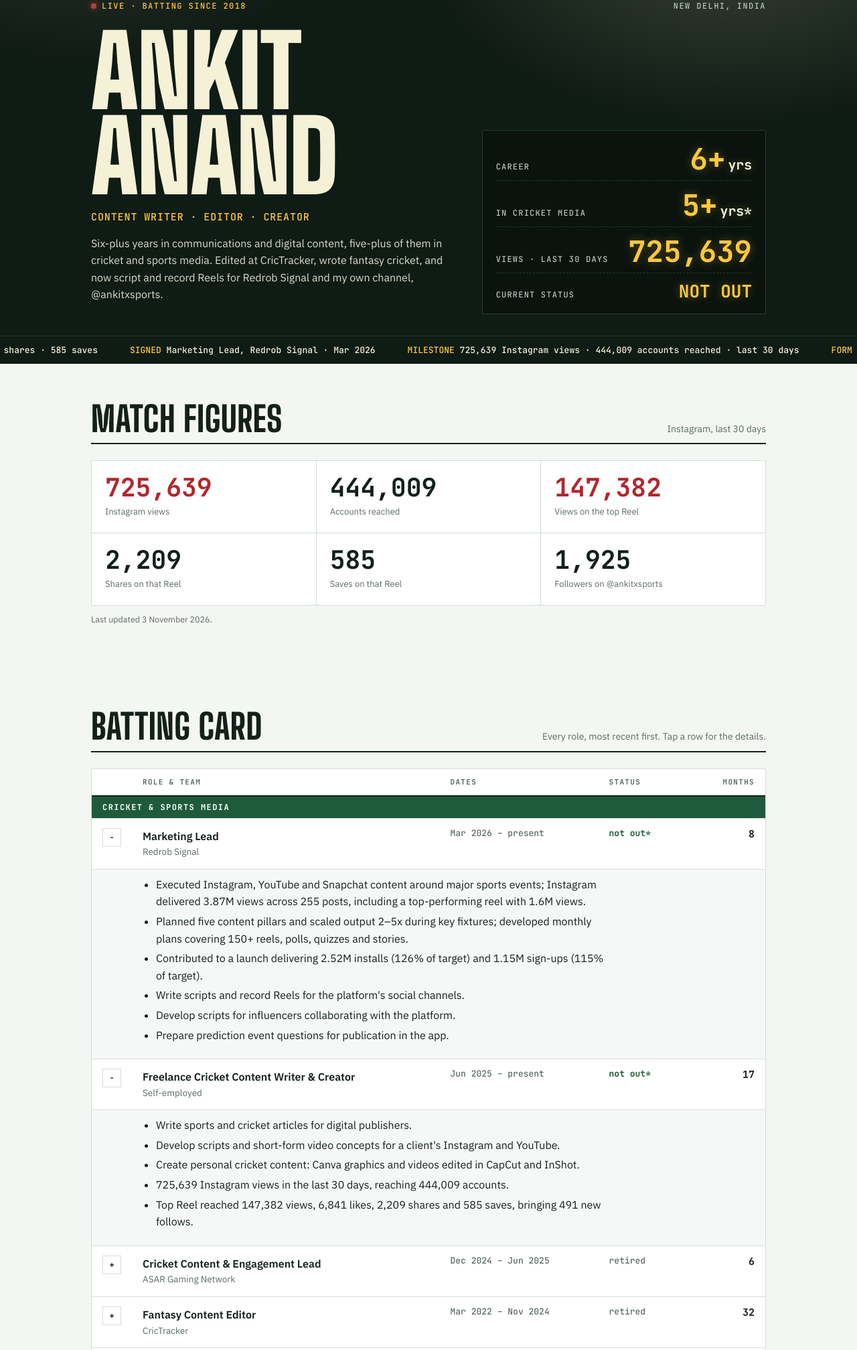
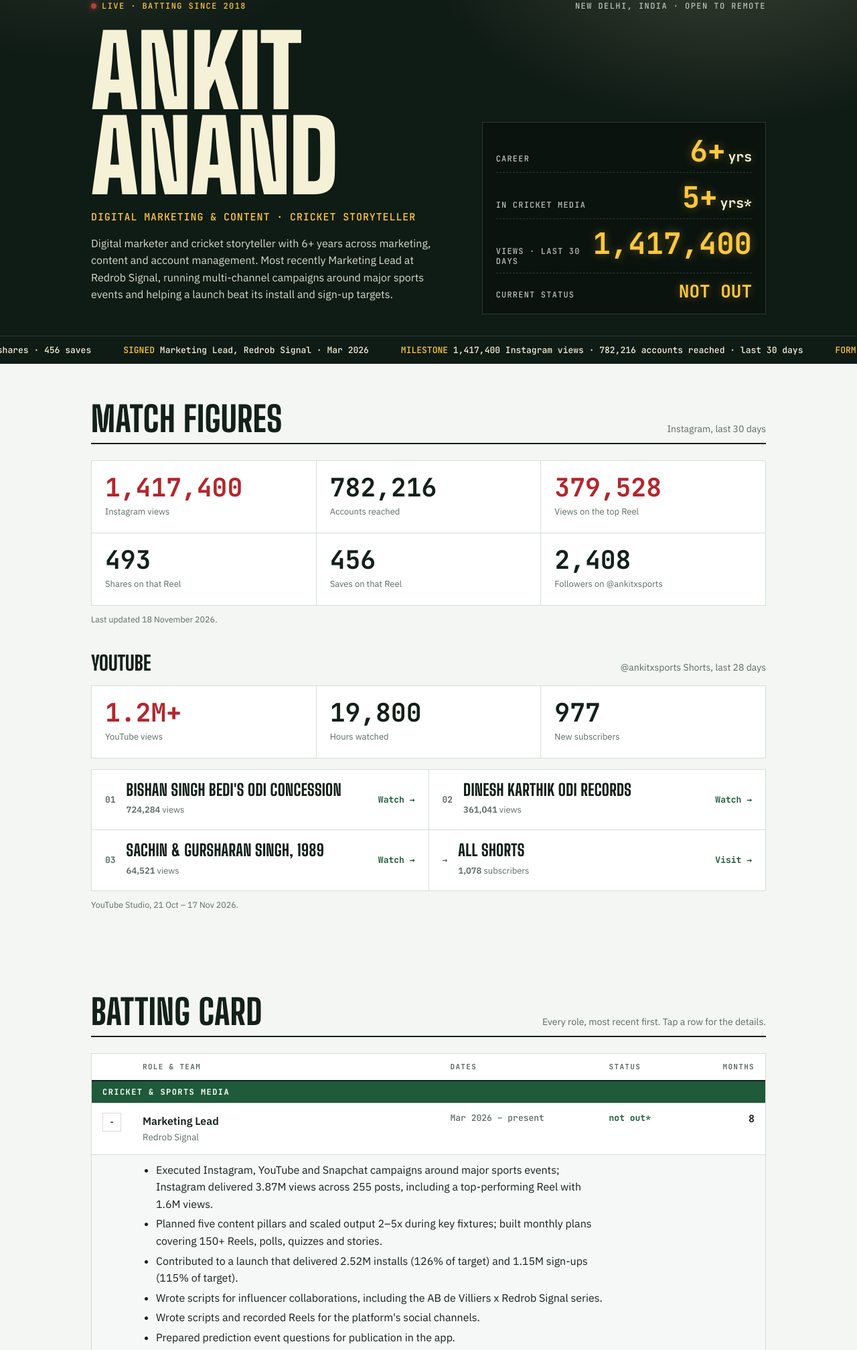
Before and after one commit to TheAnkitAnand/ankitxsports, a plain HTML site: page index.html in a window 1280 px wide. Shown: the part 37-2052 px from the top of the page at 67% size. Drawn offline with Linux system fonts and the light colour scheme.

Commit message:
index.html

```diff
--- a/index.html
+++ b/index.html
@@ -87,6 +87,7 @@ tr.detail ul{margin:6px 0 0;padding-left:20px;max-width:72ch}
 tr.detail li{margin-bottom:4px}
 tr.group td{font:700 12px/1 var(--mono);letter-spacing:.12em;text-transform:uppercase;background:var(--pitch);color:var(--pitch-ink);padding:10px 16px}
 tfoot td{font:700 13px/1.3 var(--mono);border-bottom:0}
+
 /* Batting card: stacked layout on phones */
 @media (max-width:640px){
   .card table,.card tbody,.card tfoot{display:block;min-width:0;width:100%}
@@ -107,6 +108,7 @@ tfoot td{font:700 13px/1.3 var(--mono);border-bottom:0}
   tfoot td:first-child{display:none}
   tfoot td.num::after{content:" months"}
 }
+
 /* Kit bag */
 .kit{display:grid;grid-template-columns:repeat(3,1fr);gap:16px}
 .kit > div{background:var(--paper);border:1px solid var(--line);padding:22px;min-width:0}
@@ -183,13 +185,13 @@ footer{padding-block:28px 40px;color:var(--muted);font:500 12px/1.5 var(--mono);
   <div class="wrap">
     <div class="board-top">
       <span class="live"><i></i> Live · Batting since 2018</span>
-      <span>New Delhi, India</span>
+      <span>New Delhi, India · Open to remote</span>
     </div>
     <div class="hero-grid">
       <div>
         <h1 class="name">Ankit<br>Anand</h1>
-        <div class="role">Content Writer · Editor · Creator</div>
-        <p class="summary">Six-plus years in communications and digital content, five-plus of them in cricket and sports media. Edited at CricTracker, wrote fantasy cricket, and now script and record Reels for Redrob Signal and my own channel, @ankitxsports.</p>
+        <div class="role">Digital Marketing &amp; Content · Cricket Storyteller</div>
+        <p class="summary">Digital marketer and cricket storyteller with 6+ years across marketing, content and account management. Most recently Marketing Lead at Redrob Signal, running multi-channel campaigns around major sports events and helping a launch beat its install and sign-up targets.</p>
       </div>
       <div class="score" aria-label="Career scoreboard">
         <div class="score-row"><span>Career</span><b>6+<small>yrs</small></b></div>
@@ -205,12 +207,12 @@ footer{padding-block:28px 40px;color:var(--muted);font:500 12px/1.5 var(--mono);
       <span><em>SIGNED</em> Marketing Lead, Redrob Signal · Mar 2026</span>
       <span><em>MILESTONE</em> 19,470 Instagram interactions in 90 days</span>
       <span><em>FORM</em> 32 months as Fantasy Content Editor at CricTracker</span>
-      <span><em>FREELANCE</em> Articles, scripts and Reels for digital publishers</span>
+      <span><em>LAUNCH</em> 2.52M installs · 126% of target · Redrob Signal</span>
       <span><em>FLASH</em> One Reel · 107,595 views · 738 shares · 322 saves</span>
       <span><em>SIGNED</em> Marketing Lead, Redrob Signal · Mar 2026</span>
       <span><em>MILESTONE</em> 19,470 Instagram interactions in 90 days</span>
       <span><em>FORM</em> 32 months as Fantasy Content Editor at CricTracker</span>
-      <span><em>FREELANCE</em> Articles, scripts and Reels for digital publishers</span>
+      <span><em>LAUNCH</em> 2.52M installs · 126% of target · Redrob Signal</span>
     </div>
   </div>
 </header>
@@ -227,6 +229,21 @@ footer{padding-block:28px 40px;color:var(--muted);font:500 12px/1.5 var(--mono);
       <div class="stat"><b data-n="followers">—</b><span>Followers on @ankitxsports</span></div>
     </div>
     <p class="note">Last updated <span data-s="updated">October 2026</span>.</p>
+
+    <div class="sub-head"><h3>YouTube</h3><p>@ankitxsports Shorts, <span>last 28 days</span></p></div>
+    <div class="stats">
+      <div class="stat hl"><b>1.2M+</b><span>YouTube views</span></div>
+      <div class="stat"><b data-n="yt.watchHours">19,800</b><span>Hours watched</span></div>
+      <div class="stat"><b data-n="yt.subsGained">977</b><span>New subscribers</span></div>
+    </div>
+    <div class="press" style="margin-top:16px">
+      <a href="https://youtube.com/shorts/tuGj8C1DAjM" target="_blank" rel="noopener"><span class="no">01</span><span><span class="pub">Bishan Singh Bedi's ODI Concession</span><span class="kind"><b data-n="yt.top.0">724,284</b> views</span></span><span class="arrow">Watch &rarr;</span></a>
+      <a href="https://youtube.com/shorts/VuSBFa8cRoE" target="_blank" rel="noopener"><span class="no">02</span><span><span class="pub">Dinesh Karthik ODI Records</span><span class="kind"><b data-n="yt.top.1">361,041</b> views</span></span><span class="arrow">Watch &rarr;</span></a>
+      <a href="https://youtube.com/shorts/SSpNv3T8qH8" target="_blank" rel="noopener"><span class="no">03</span><span><span class="pub">Sachin &amp; Gursharan Singh, 1989</span><span class="kind"><b data-n="yt.top.2">64,521</b> views</span></span><span class="arrow">Watch &rarr;</span></a>
+      <a href="https://www.youtube.com/@ankitxsports" target="_blank" rel="noopener"><span class="no">&rarr;</span><span><span class="pub">All Shorts</span><span class="kind"><b data-n="yt.subscribers">1,078</b> subscribers</span></span><span class="arrow">Visit &rarr;</span></a>
+    </div>
+    <p class="note">YouTube Studio, 21 Oct – 17 Nov 2026.</p>
+
   </section>
 
   <section class="wrap" id="innings">
@@ -245,20 +262,21 @@ footer{padding-block:28px 40px;color:var(--muted);font:500 12px/1.5 var(--mono);
     <div class="kit">
       <div>
         <div class="pos">Top order</div>
-        <h3>Writing &amp; editing</h3>
-        <div class="chips"><span>Cricket news</span><span>Match previews</span><span>Player stories</span><span>Fantasy cricket</span><span>Headline development</span><span>Article editing</span><span>Digital publishing</span></div>
+        <h3>Campaigns &amp; performance</h3>
+        <div class="chips"><span>Multi-channel campaigns</span><span>Monthly content calendars</span><span>Scaling for key events</span><span>Performance tracking</span><span>Reporting against targets</span><span>QA &amp; accuracy</span><span>Account management</span></div>
       </div>
       <div>
         <div class="pos">All-rounder</div>
-        <h3>Content creation</h3>
-        <div class="chips"><span>Reel scripts</span><span>Influencer scripts</span><span>Short-form concepts</span><span>Social graphics</span><span>Recording &amp; editing</span><span>Working with editors</span></div>
+        <h3>Writing &amp; content</h3>
+        <div class="chips"><span>Cricket news</span><span>Match previews</span><span>Player stories</span><span>Fantasy cricket</span><span>Headlines</span><span>Reel &amp; influencer scripts</span><span>Short-form video</span></div>
       </div>
       <div>
         <div class="pos">Equipment</div>
         <h3>Tools</h3>
-        <div class="chips"><span>Canva</span><span>CapCut</span><span>InShot</span><span>Google Workspace</span><span>ChatGPT</span><span>WordPress</span><span>Personal blog</span></div>
+        <div class="chips"><span>Instagram Insights</span><span>YouTube Studio</span><span>Google Workspace</span><span>Canva</span><span>CapCut</span><span>InShot</span><span>WordPress</span><span>ChatGPT</span></div>
       </div>
     </div>
+    <p class="note"><b>In the nets:</b> currently learning performance marketing and growth marketing.</p>
   </section>
 
   <section class="wrap" id="highlights">
@@ -275,9 +293,9 @@ footer{padding-block:28px 40px;color:var(--muted);font:500 12px/1.5 var(--mono);
       <div class="ball" aria-hidden="true"></div>
       <div>
         <div class="eyebrow">Player of the match</div>
-        <h3><a href="https://www.instagram.com/reel/DfJerTmymzO/" target="_blank" rel="noopener" style="color:inherit;text-decoration:none">Top-scoring Reel</a></h3>
+        <h3><a href="https://www.instagram.com/reel/DfbSY3aynXK/" target="_blank" rel="noopener" style="color:inherit;text-decoration:none">Top-scoring Reel</a></h3>
         <div class="reel-stats"><span><b data-n="topReel.views">107,595</b> views</span><span><b data-n="topReel.shares">738</b> shares</span><span><b data-n="topReel.saves">322</b> saves</span><span><b data-n="topReel.likes">6,841</b> likes</span><span><b data-n="topReel.follows">491</b> follows</span></div>
-        <a id="reel-link" href="https://www.instagram.com/reel/DfJerTmymzO/" target="_blank" rel="noopener" style="display:inline-block;margin-top:16px;padding:10px 16px;background:var(--cherry);color:#fff;text-decoration:none;font:700 13px/1 var(--mono);letter-spacing:.06em;text-transform:uppercase">▶ Watch the Reel on Instagram</a>
+        <a id="reel-link" href="https://www.instagram.com/reel/DfbSY3aynXK/" target="_blank" rel="noopener" style="display:inline-block;margin-top:16px;padding:10px 16px;background:var(--cherry);color:#fff;text-decoration:none;font:700 13px/1 var(--mono);letter-spacing:.06em;text-transform:uppercase">▶ Watch the Reel on Instagram</a>
       </div>
     </div>
   </section>
@@ -337,7 +355,7 @@ footer{padding-block:28px 40px;color:var(--muted);font:500 12px/1.5 var(--mono);
 
 <!-- INSTAGRAM STATS: edit the numbers in this JSON block to update the whole page. -->
 <script id="ig-stats" type="application/json">
-{"updated":"3 November 2026","period":"last 30 days","periodShort":"last 30 days","views":725639,"viewers":444009,"followers":1925,"topReel":{"views":147382,"viewers":123145,"shares":2209,"saves":585,"likes":6841,"comments":75,"follows":491,"url":"https://www.instagram.com/reel/DfJerTmymzO/"}}
+{"updated":"18 November 2026","period":"last 30 days","periodShort":"last 30 days","views":1417400,"viewers":782216,"interactions":80430,"followers":2408,"topReel":{"views":379528,"viewers":308183,"shares":493,"saves":456,"likes":9963,"comments":97,"follows":176,"url":"https://www.instagram.com/reel/DfbSY3aynXK/"},"yt":{"watchHours":19800,"subsGained":977,"subscribers":1078,"top":[724284,361041,64521]}}
 </script>
 <script>
 (function(){
@@ -355,15 +373,15 @@ footer{padding-block:28px 40px;color:var(--muted);font:500 12px/1.5 var(--mono);
 <script>
 const innings=[
  {g:"Cricket & sports media"},
- {r:"Marketing Lead",t:"Redrob Signal",d:"Mar 2026 – present",m:8,no:1,b:["Executed Instagram, YouTube and Snapchat content around major sports events; Instagram delivered 3.87M views across 255 posts, including a top-performing reel with 1.6M views.","Planned five content pillars and scaled output 2–5x during key fixtures; developed monthly plans covering 150+ reels, polls, quizzes and stories.","Contributed to a launch delivering 2.52M installs (126% of target) and 1.15M sign-ups (115% of target).","Write scripts and record Reels for the platform's social channels.","Develop scripts for influencers collaborating with the platform.","Prepare prediction event questions for publication in the app."]},
- {r:"Freelance Cricket Content Writer & Creator",t:"Self-employed",d:"Jun 2025 – present",m:17,no:1,b:["Write sports and cricket articles for digital publishers.","Develop scripts and short-form video concepts for a client's Instagram and YouTube.","Create personal cricket content: Canva graphics and videos edited in CapCut and InShot.","725,639 Instagram views in the last 30 days, reaching 444,009 accounts.","Top Reel reached 147,382 views, 6,841 likes, 2,209 shares and 585 saves, bringing 491 new follows."]},
- {r:"Cricket Content & Engagement Lead",t:"ASAR Gaming Network",d:"Dec 2024 – Jun 2025",m:6,b:["Created cricket social content on trending moments, player stories and fan interests; managed company accounts.","Wrote Instagram Reel scripts and helped plan how videos were shot.","Worked with a video editor on the final presentation of Reels."]},
- {r:"Fantasy Content Editor",t:"CricTracker",d:"Mar 2022 – Nov 2024",m:32,b:["Edited and published articles on player stories, trending news, milestones and off-field developments.","Refined headlines and story angles with the social and marketing teams.","Handled time-sensitive publishing during live matches and breaking news."]},
+ {r:"Marketing Lead",t:"Redrob Signal",d:"Mar 2026 – present",m:8,no:1,b:["Executed Instagram, YouTube and Snapchat campaigns around major sports events; Instagram delivered 3.87M views across 255 posts, including a top-performing Reel with 1.6M views.","Planned five content pillars and scaled output 2–5x during key fixtures; built monthly plans covering 150+ Reels, polls, quizzes and stories.","Contributed to a launch that delivered 2.52M installs (126% of target) and 1.15M sign-ups (115% of target).","Wrote scripts for influencer collaborations, including the AB de Villiers x Redrob Signal series.","Wrote scripts and recorded Reels for the platform's social channels.","Prepared prediction event questions for publication in the app."]},
+ {r:"Freelance Cricket Content Writer & Creator",t:"Self-employed",d:"Jun 2025 – present",m:17,no:1,b:["Grew @ankitxsports to 1.42M Instagram views in 30 days, reaching 782,216 accounts with 80,430 interactions.","Top Reel reached 379,528 views, 9,963 likes and 456 saves, bringing 176 new follows.","Grew YouTube Shorts to 1.2M+ views, 19,800 watch hours and 977 new subscribers in 28 days; top Short reached 724,284 views.","Track performance in Instagram Insights and YouTube Studio (views, reach, watch time, saves and follows).","Write sports and cricket articles for digital publishers, and scripts and short-form video concepts for a client's Instagram and YouTube."]},
+ {r:"Cricket Content & Engagement Lead",t:"ASAR Gaming Network",d:"Dec 2024 – Jun 2025",m:6,b:["Managed company social accounts and created content on trending moments and fan interests.","Wrote Reel scripts, planned shoots and worked with a video editor on final delivery."]},
+ {r:"Fantasy Content Editor",t:"CricTracker",d:"Mar 2022 – Nov 2024",m:32,b:["Reviewed, edited and published articles to a high accuracy standard, often under live-match deadlines.","Worked with social and marketing teams to refine headlines and story angles for digital audiences.","Covered player stories, trending news, milestones and off-field developments."]},
  {r:"Content Writer",t:"CricTracker",d:"Dec 2021 – Feb 2022",m:2,b:["Wrote fantasy cricket articles, match previews and cricket news."]},
  {r:"Senior Content Writer",t:"Fantasy Power 11",d:"Apr 2021 – Dec 2021",m:8,b:["Wrote fantasy cricket articles, match previews and social media posts."]},
  {g:"Earlier overs"},
  {r:"Senior Associate",t:"DigiVerifi",d:"Dec 2020 – Apr 2021",m:4,b:["Conducted client due diligence and prepared research reports."]},
- {r:"Business Development Associate",t:"Smart Tree",d:"Jul 2019 – Dec 2020",m:17,b:["Coordinated college internship partnerships.","Delivered seller onboarding training.","Managed Amazon and Flipkart accounts for more than 50 sellers."]},
+ {r:"Business Development Associate",t:"Smart Tree",d:"Jul 2019 – Dec 2020",m:17,b:["Managed Amazon and Flipkart accounts for 50+ sellers and delivered seller onboarding training.","Coordinated college internship partnerships."]},
  {r:"Consultant",t:"Clean Air Asia",d:"Aug 2018 – Aug 2019",m:12,b:["Managed organisational social media and updated the website with air quality event news.","Launched and managed a Twitter account for a new organisational wing."]},
  {r:"Project Intern",t:"Clean Air Asia",d:"Apr 2018 – Jul 2018",m:3,b:["Helped the India Program Manager organise air quality events across cities and prepare reports.","Managed social media, website content and newsletters."]}
 ];
@@ -387,6 +405,7 @@ document.querySelectorAll('.copy').forEach(b=>b.addEventListener('click',()=>{
 }));
 function sel(b){const c=b.parentElement.querySelector('code');const r=document.createRange();r.selectNodeContents(c);const s=getSelection();s.removeAllRanges();s.addRange(r);b.textContent='Press Ctrl+C'}
 </script>
+
 <!-- COUNT-UP ANIMATION FOR NUMBERS -->
 <style>.reel-stats b,.score-row b,.stat b{font-variant-numeric:tabular-nums}</style>
 <script>
@@ -410,6 +429,5 @@ function sel(b){const c=b.parentElement.querySelector('code');const r=document.c
   els.forEach(el=>io.observe(el));
 })();
 </script>
-
 </body>
 </html>
```
